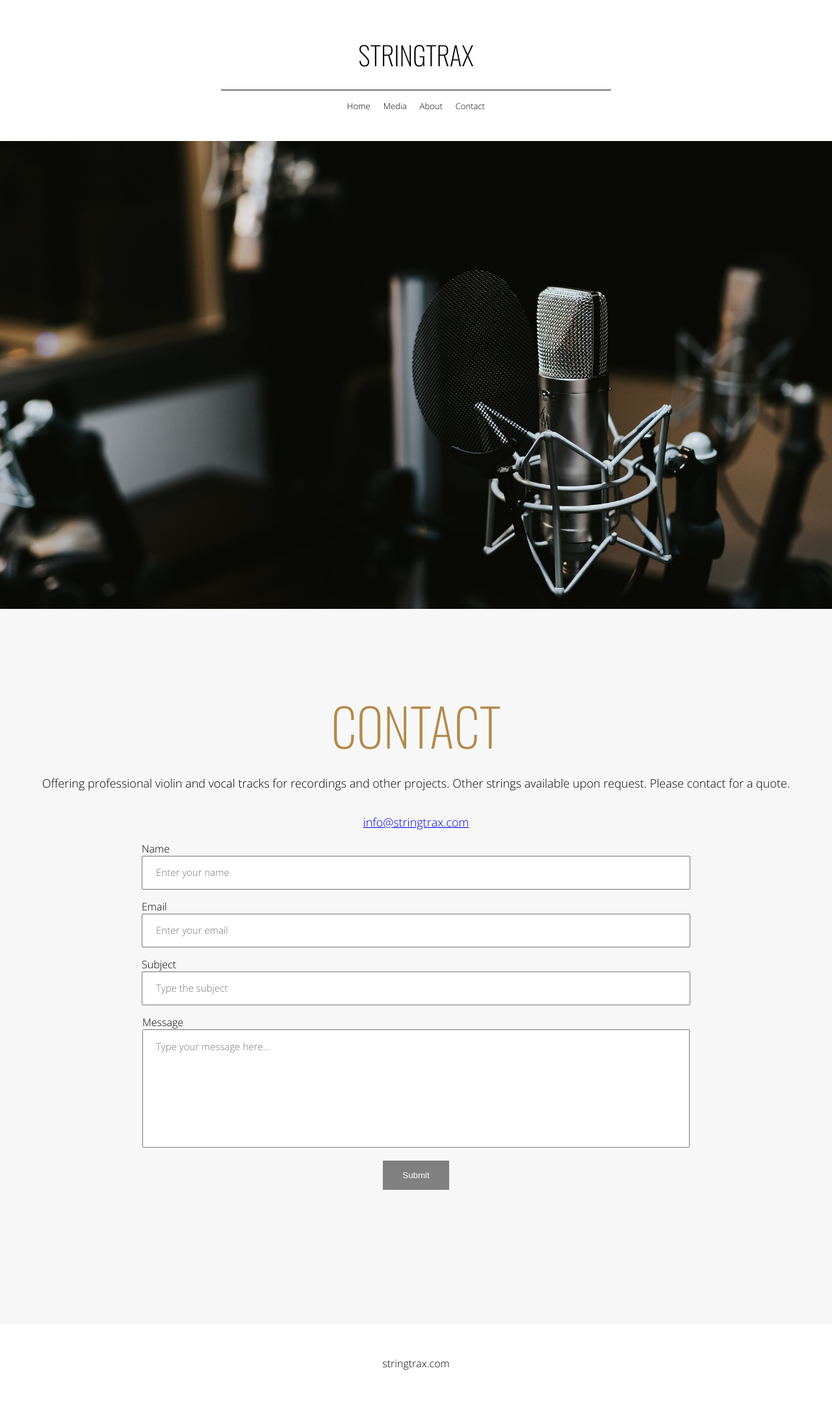
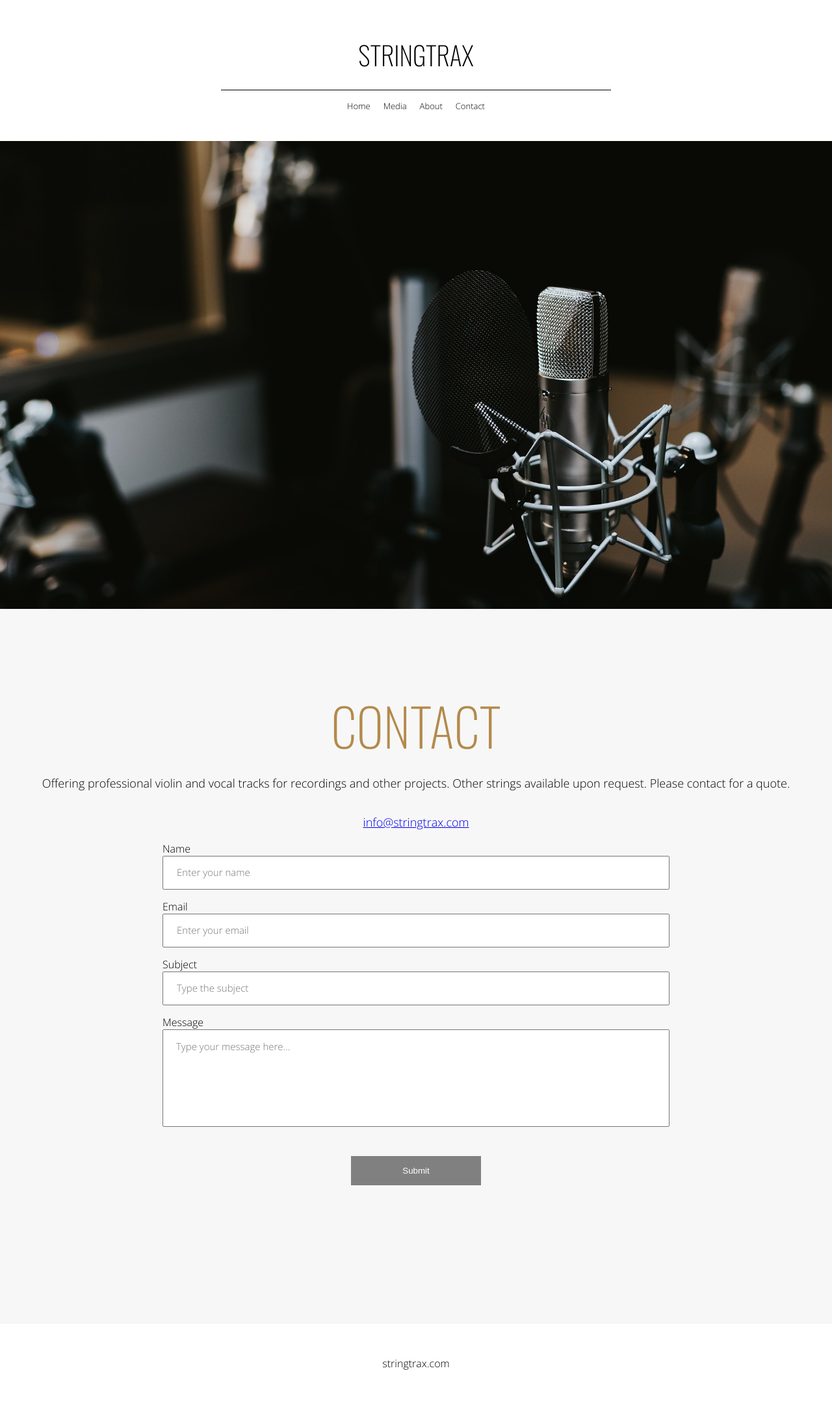
Before and after one commit to kallenoconnor/StringTrax, a Jekyll site: the page built from contact.html, in a window 1280 px wide. Shown: the whole page at 65% size. Built offline with Jekyll 4.4.1, drawn with Linux system fonts in a browser that asks for light colours.

Commit message:
messed with layout for responsiveness in other sizes

```diff
--- a/contact.html
+++ b/contact.html
@@ -19,7 +19,7 @@
         </div>
         <div id="email">
             <label for="email">Email</label>
-            <input id="email" name="email" type="text" placeholder="Enter your email" />
+            <input id="email" name="email" type="email" placeholder="Enter your email" />
         </div>
         <div id="subject">
             <label for="subject">Subject</label>
--- a/css/contact.scss
+++ b/css/contact.scss
@@ -5,7 +5,6 @@
 display: block;
 width: 100%;
 height: 80vh;
-
 }
 
 #Contact-form {
@@ -15,6 +14,7 @@
     flex-direction: column;
     align-items: center;
     padding-top: 120px;
+    width: 100%;
 }
 
 h2 {
@@ -31,24 +31,36 @@
 }
 
 form {
+    width: 100%;
+    max-width:800px;
     display: flex;
     flex-direction: column;
     align-items: center;
     gap: 15px;
+
+    & > div
+    {
+        box-sizing: border-box;
+        width:100%;
+        padding: 0px 10px 0px 10px;
     }
 
     label {
         display: block;
     }
 
-input[type="text"] {
-    width:800px;
+    input {
+        display: block;
+        box-sizing: border-box;
+        width: 100%;
         padding: 15px 20px;
         font-family:'Open Sans', sans-serif;
     }
 
     textarea {
-    width: 800px;
+        display: block;
+        box-sizing: border-box;
+        width: 100%;
         height: 150px;
         resize: none;
         font-family:'Open Sans', sans-serif;
@@ -57,12 +69,14 @@
     }
 
     button {
+       display:block;
+       width:200px;
+       margin:30px auto;
         background-color: gray;
        color: white;
        border: none;
        padding: 15px 30px;
        cursor: pointer;
-
 
     }
 
@@ -71,28 +85,26 @@
         font-size: 15px;
     }
 
-@media(max-width: 690px) {
+
+}
+
+
+@media(max-width: 800px) {
     img {
         height: 40vh;
+        margin-bottom: 0;
     }
 
     #Contact-form {
-    padding: 20px;
+        padding-top: 30px;
+    }
+
+    #Contact-form p {
+        padding: 0 60px;
     }
 
     #Contact-form h2 {
         font-size: 50px;
-    margin-top: 40px;
-}
- input[type='text'] {
-
-    width: 300px;
     }
 
-textarea {
-
-    width: 300px;
 }
-
-
-}
--- a/css/main.scss
+++ b/css/main.scss
@@ -138,7 +138,6 @@
     position: relative;
     height: 80px;
     z-index: 100;
-
 }
 
 header h1 {
```
Lines whose indentation alone changed are shown as unchanged.
